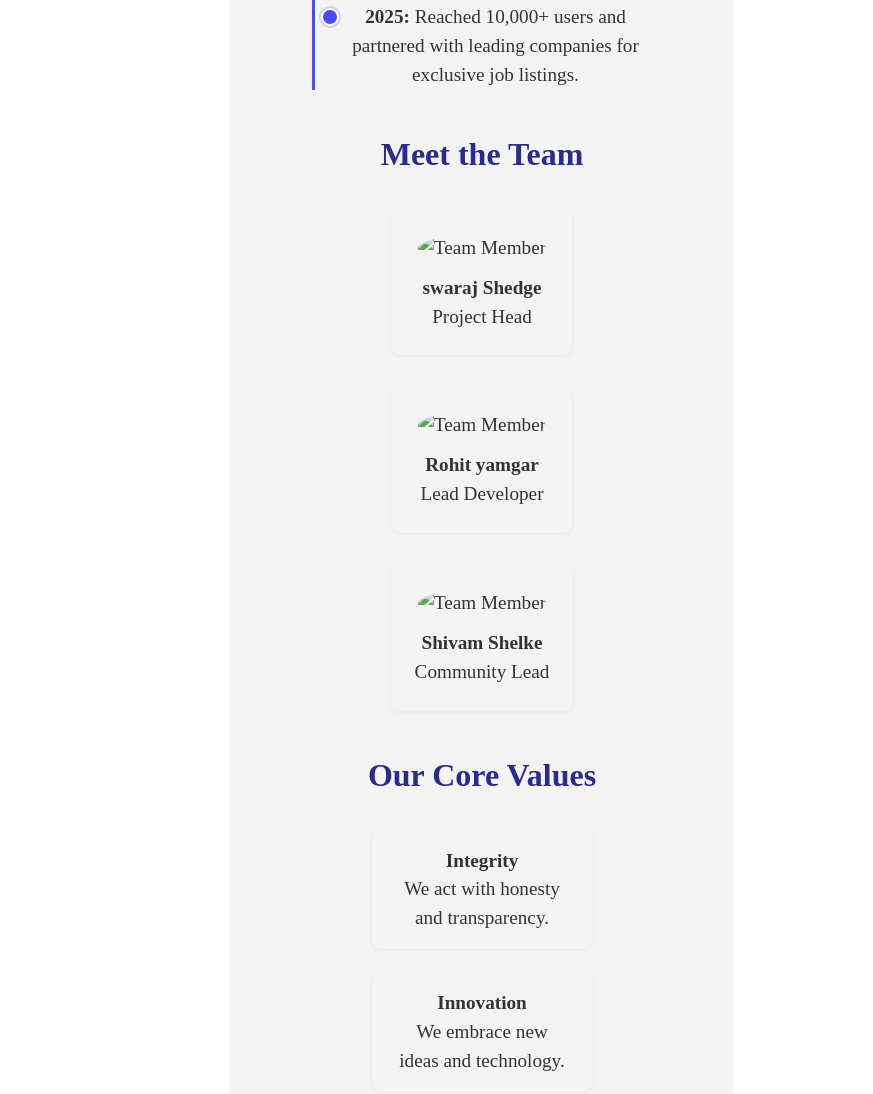
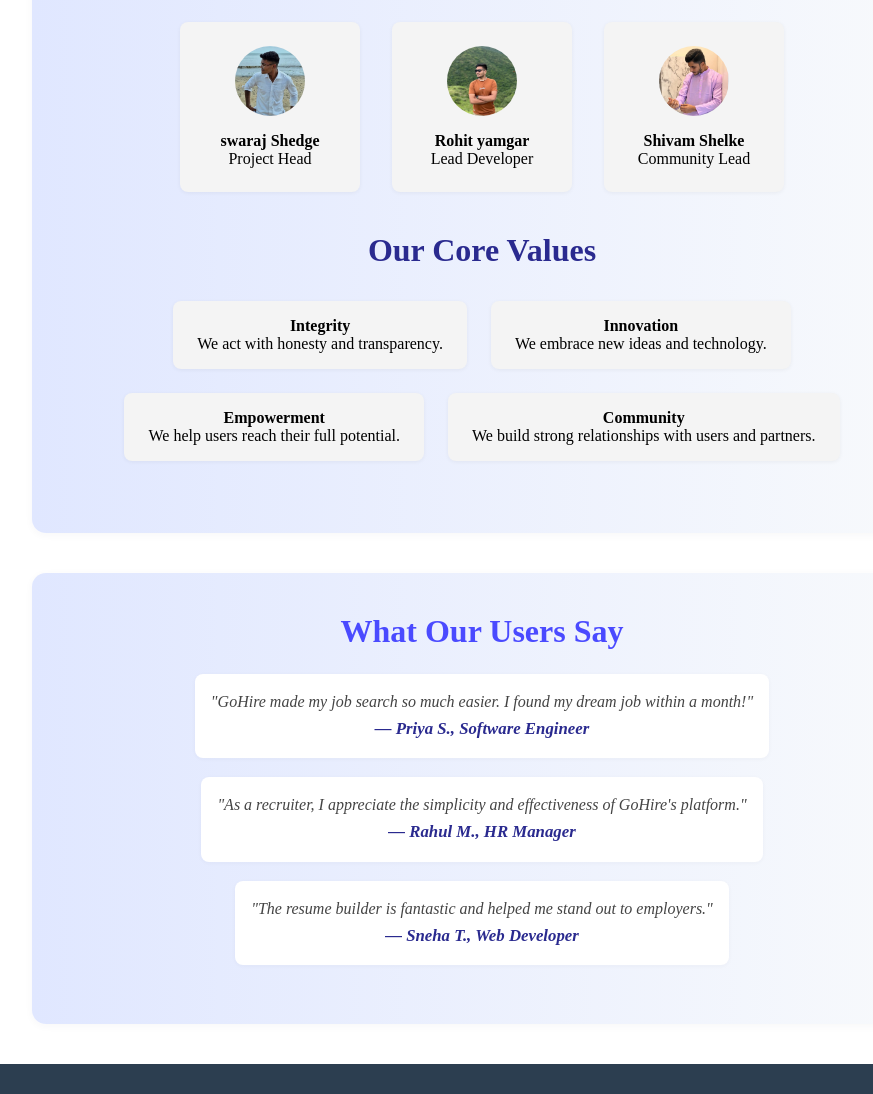
Before and after one commit to swaraj20s/go-hire, a plain HTML site: page about.html in a window 1280 px wide. Shown: the part 626-1720 px from the top of the page, without its empty margins (158-1031 px from the left). Drawn offline with Linux system fonts and the light colour scheme.

Commit message:
add pic and changed about page

```diff
--- a/about.html
+++ b/about.html
@@ -94,16 +94,14 @@
 
 .about-section
 {
-    background: #f4f4f4;
-    padding: 5rem;
-    border-radius: 10px;
-    box-shadow: 0 2px 5px rgba(0,0,0,0.1);
-    max-width: 500px;
-    margin: 2rem auto;
-    font-size: 1.2rem;
-    color: #333;
-    line-height: 1.5;
-}
+      background: linear-gradient(90deg, #e0e7ff 0%, #f8fafc 100%);
+      border-radius: 14px;
+      padding: 2.5rem 1.5rem;
+      margin: 2rem auto 2.5rem auto;
+      max-width: 900px;
+      box-shadow: 0 2px 8px rgba(44,62,80,0.04);
+      text-align: center;
+    }
 
 .about-section h1 {
       font-size: 2.5rem;
@@ -152,7 +150,7 @@
       border-radius: 8px;
       padding: 1rem 1.5rem;
       min-width: 160px;
-      max-width: 220px;
+      max-width: 400px;
       box-shadow: 0 1px 4px rgba(0,0,0,0.05);
       text-align: center;
     }
@@ -160,6 +158,16 @@
       margin: 2rem 0;
       border-left: 3px solid #4a4aff;
       padding-left: 1.5rem;
+      max-width: 600px;
+      margin-left: auto;
+      margin-right: auto;
+      text-align: left;
+      color: #444;
+      font-weight: 500;
+      line-height: 1.6;
+      font-size: 1.1rem;
+      gap: 1rem;
+
     }
     .timeline-event {
       margin-bottom: 1.5rem;
@@ -178,23 +186,37 @@
       box-shadow: 0 0 0 2px #4a4aff33;
     }
     .testimonial-section {
-      background: #f8f8ff;
-      border-radius: 10px;
-      padding: 2rem 1rem;
-      margin: 2rem auto;
-      max-width: 800px;
-      box-shadow: 0 2px 5px rgba(0,0,0,0.04);
+      background: linear-gradient(90deg, #e0e7ff 0%, #f8fafc 100%);
+      border-radius: 14px;
+      padding: 2.5rem 1.5rem;
+      margin: 2rem auto 2.5rem auto;
+      max-width: 900px;
+      box-shadow: 0 2px 8px rgba(44,62,80,0.04);
+      text-align: center;
+    }
+    .testimonial-section h2 {
+      color: #4a4aff;
+      font-size: 2rem;
+      margin-bottom: 1.5rem;
+      font-weight: 600;
     }
     .testimonial {
       font-style: italic;
-      color: #555;
+      color: #444;
       margin-bottom: 1.2rem;
+      background: #fff;
+      border-radius: 8px;
+      padding: 1.2rem 1rem;
+      display: inline-block;
+      max-width: 600px;
+      box-shadow: 0 1px 4px rgba(44,62,80,0.04);
     }
-    .testimonial .name {
+      .testimonial .name {
       font-weight: bold;
       color: #2a2a8f;
       display: block;
       margin-top: 0.5rem;
+      font-size: 1.05rem;
     }
 
  /* --- 2. MAIN NAVIGATION LINKS --- */
@@ -340,17 +362,17 @@
     <h2>Meet the Team</h2>
     <div class="team-list">
       <div class="team-member">
-        <img src="##" alt="Team Member">
+        <img src="./asset/swaraj pic.png" alt="Team Member">
         <div><b>swaraj Shedge</b></div>
         <div>Project Head</div>
       </div>
       <div class="team-member">
-        <img src="##" alt="Team Member">
+        <img src="./asset/rohit pic.png" alt="Team Member">
         <div><b>Rohit yamgar</b></div>
         <div>Lead Developer</div>
       </div>
       <div class="team-member">
-        <img src="##" alt="Team Member">
+        <img src="./asset/Screenshot 2025-09-30 002320.png" alt="Team Member">
         <div><b>Shivam Shelke</b></div>
         <div>Community Lead</div>
       </div>
```
Also changed, not shown: asset/Screenshot 2025-09-30 002320.png (added), asset/rohit pic.png (added), asset/swaraj pic.png (added).
